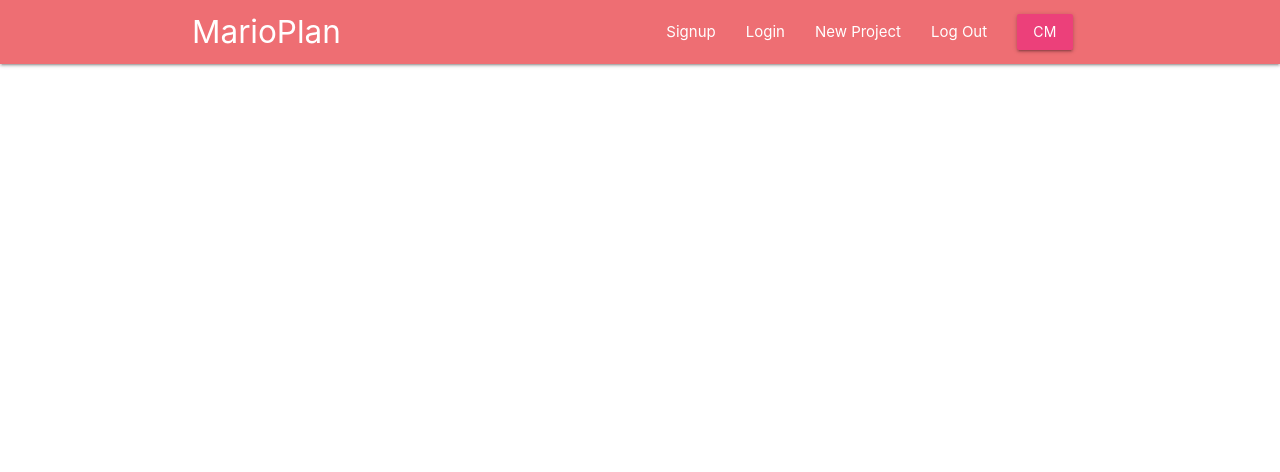
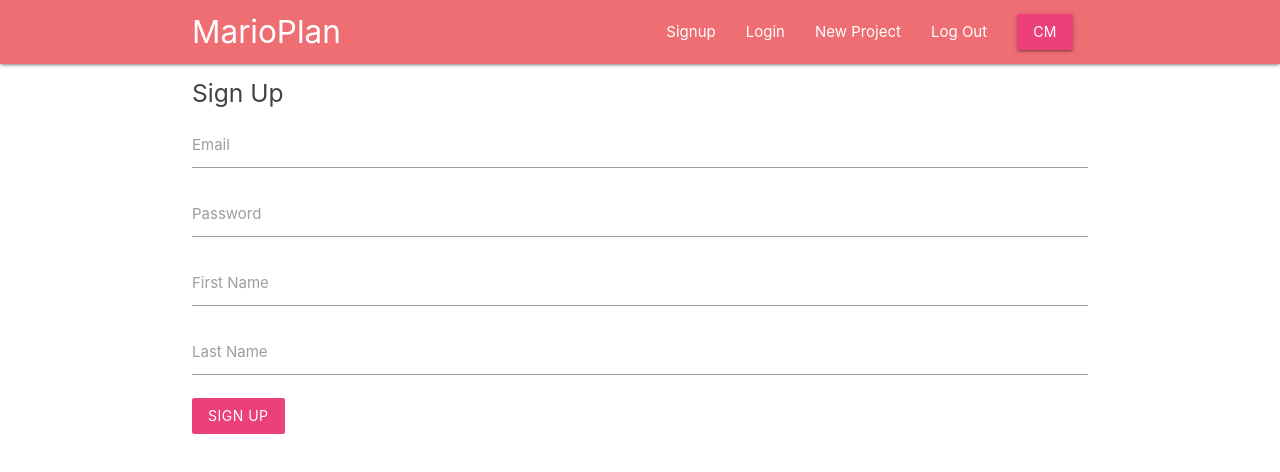
Before and after one commit to ClintMaruti/mpango-app-react-redux-firebase, a React (Create React App) app: page /signup in a window 1280 px wide. Shown: the top 472 px of the page. Built offline with nearby package versions, Linux system fonts and the light colour scheme.

Commit message:
Finishes Login & Signup Components

```diff
--- a/src/App.js
+++ b/src/App.js
@@ -3,6 +3,9 @@ import { BrowserRouter, Switch, Route } from 'react-router-dom'
 import Navbar from './component/layout/Navbar'
 import Dashboard from './component/dashboard/Dashboard';
 import ProjectDetails from './component/projects/ProjectDetails'
+import SignIn from './component/auth/SignIn'
+import SignUp from './component/auth/SignUp'
+
 
 function App() {
   return (
@@ -12,6 +15,8 @@ function App() {
         <Switch>
           <Route exact path='/' component={Dashboard} />
           <Route path='/project/:id' component={ProjectDetails} />
+          <Route path='/signin' component={SignIn} />
+          <Route path='/signup' component={SignUp} />
         </Switch>
       </div>
     </BrowserRouter>
--- a/src/component/auth/SignIn.js
+++ b/src/component/auth/SignIn.js
@@ -1,11 +1,35 @@
 import React, { Component } from 'react'
 
 class SignIn extends Component {
+    state = {
+        email: '',
+        password: ''
+    }
+    handleChange = (e) => {
+        this.setState({
+            [e.target.id]: e.target.value
+        })
+    }
+    handleSubmit = (e) => {
+        e.preventDefault()
+        console.log(this.state)
+    }
   render() {
     return (
       <div className="container">
-        <form onSubmit={} className="white">
-            <h5 className="grey-text text-darken-3"Sign In></h5>
+        <form onSubmit={this.handleSubmit} className="white">
+            <h5 className="grey-text text-darken-3">Sign In</h5>
+            <div className="input-field">
+                <label htmlFor="email">Email</label>
+                <input type="email" id="email" onChange={this.handleChange}/>
+            </div>
+            <div className="input-field">
+                <label htmlFor="password">Password</label>
+                <input type="password" id="password" onChange={this.handleChange}/>
+            </div>
+            <div className="input-field">
+                <button className="btn pink lighten-1 z-depth-0">Login</button>
+            </div>
         </form>
       </div>
     )
--- a/src/component/auth/SignUp.js
+++ b/src/component/auth/SignUp.js
@@ -0,0 +1,49 @@
+import React, { Component } from 'react'
+
+class SignUp extends Component {
+    state = {
+        email: '',
+        password: '',
+        firstName: '',
+        lastName: ''
+    }
+    handleChange = (e) => {
+        this.setState({
+            [e.target.id]: e.target.value
+        })
+    }
+    handleSubmit = (e) => {
+        e.preventDefault()
+        console.log(this.state)
+    }
+  render() {
+    return (
+      <div className="container">
+        <form onSubmit={this.handleSubmit} className="white">
+            <h5 className="grey-text text-darken-3">Sign Up</h5>
+            <div className="input-field">
+                <label htmlFor="email">Email</label>
+                <input type="email" id="email" onChange={this.handleChange}/>
+            </div>
+            <div className="input-field">
+                <label htmlFor="password">Password</label>
+                <input type="password" id="password" onChange={this.handleChange}/>
+            </div>
+            <div className="input-field">
+                <label htmlFor="firstName">First Name</label>
+                <input type="text" id="firstName" onChange={this.handleChange}/>
+            </div>
+            <div className="input-field">
+                <label htmlFor="lastName">Last Name</label>
+                <input type="text" id="lastName" onChange={this.handleChange}/>
+            </div>
+            <div className="input-field">
+                <button className="btn pink lighten-1 z-depth-0">Sign Up</button>
+            </div>
+        </form>
+      </div>
+    )
+  }
+}
+
+export default SignUp
```
